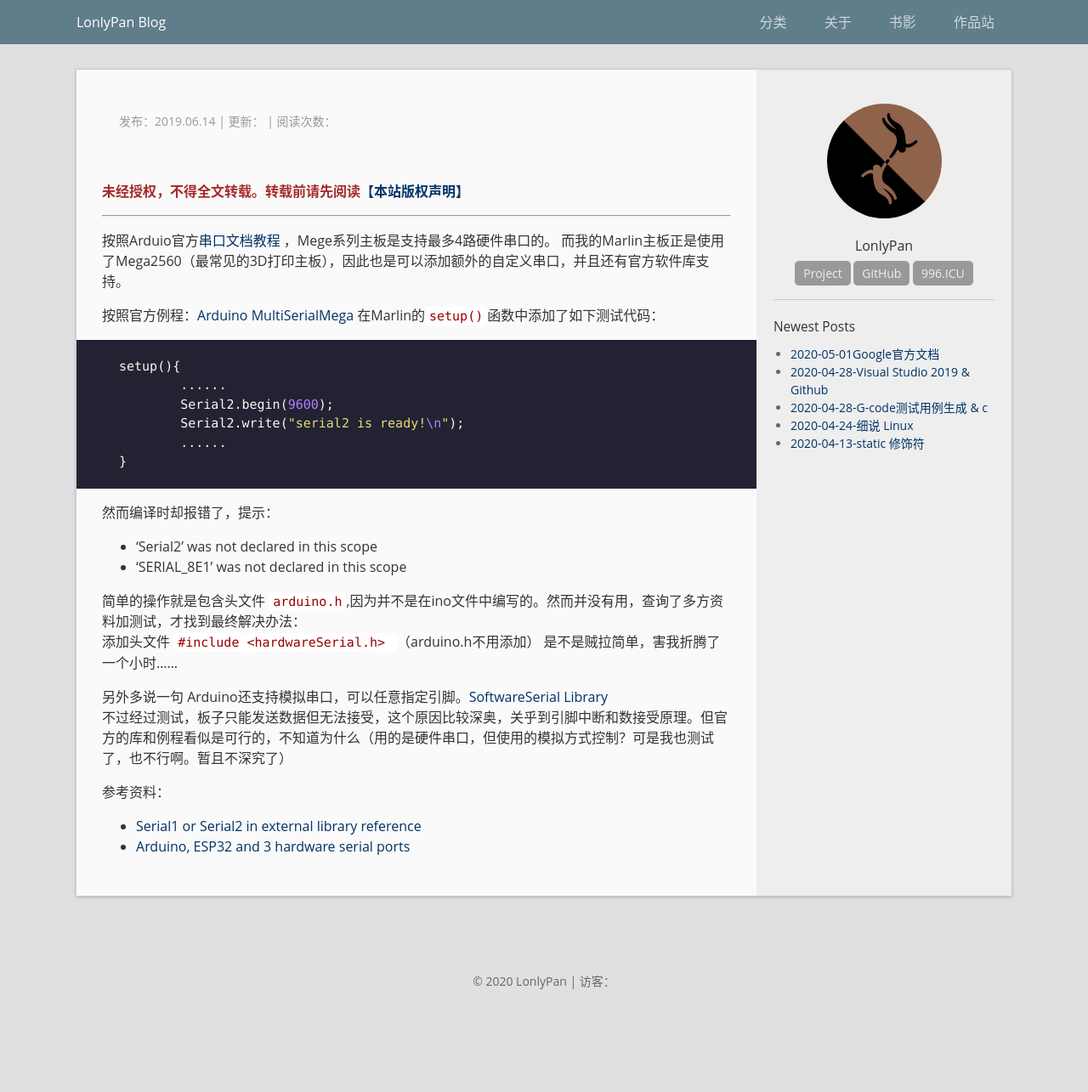
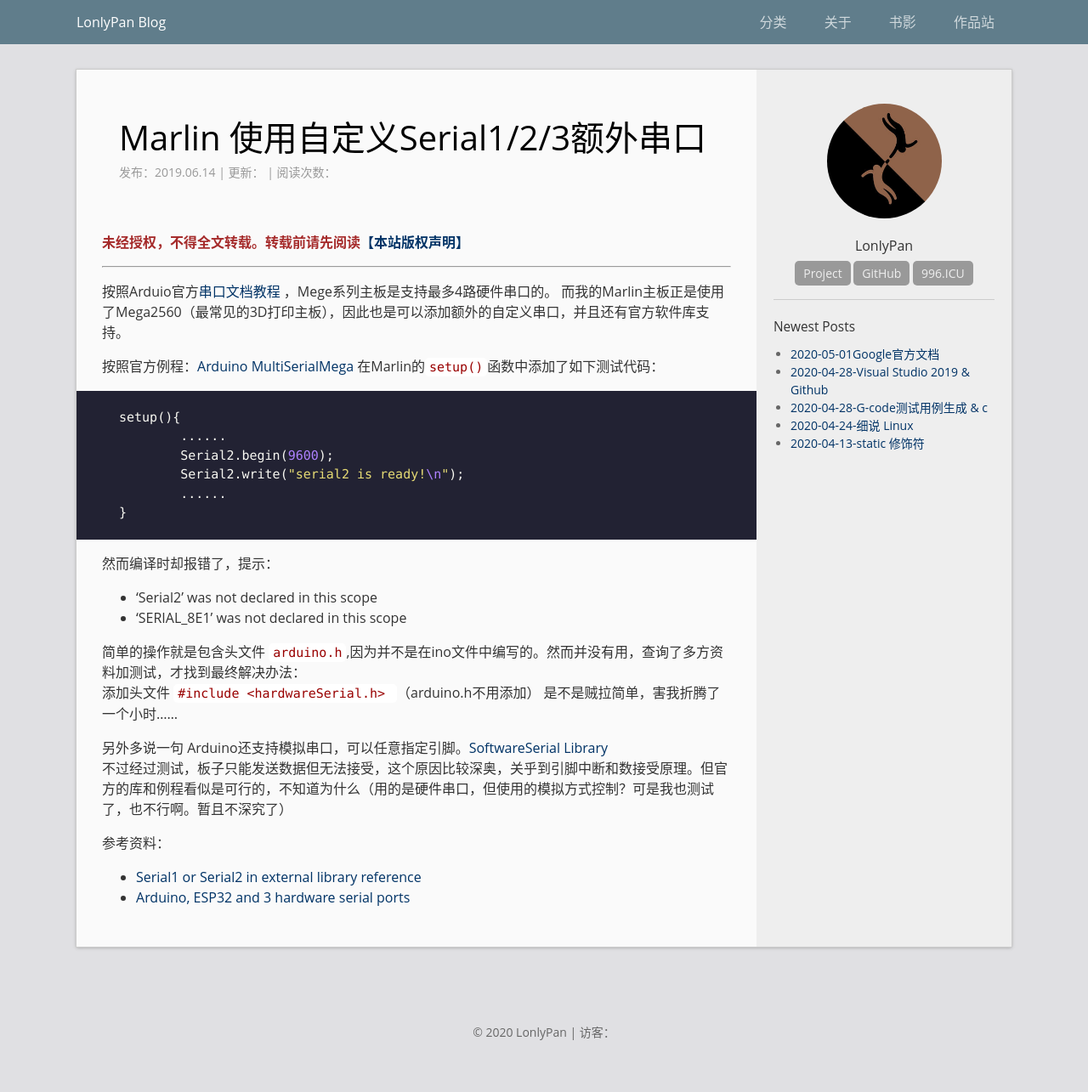
Before and after one commit to LonlyStack/LonlyPan.github.io, a Jekyll site: the page built from _posts/2019-06-14-Marlin使用自定义Serial2额外串口.md.md, in a window 1280 px wide. Shown: the whole page at 85% size. Built offline with Jekyll 4.4.1, drawn with Linux system fonts in a browser that asks for light colours; comment, search, counter and statistics services are not loaded; before the commit the page ends 1225 px from its top, so only the background shows below that.

Commit message:
修改文件: _posts/2019-06-14-Marlin使用自定义Serial2额外串口.md.md

```diff
--- a/_posts/2019-06-14-Marlin使用自定义Serial2额外串口.md.md
+++ b/_posts/2019-06-14-Marlin使用自定义Serial2额外串口.md.md
@@ -1,6 +1,7 @@
 ---
 layout: post
-title: "Marlin 使用自定义Serial1/2/3额外串口"
+show_title: "Marlin 使用自定义Serial1/2/3额外串口"
+title: "2019-6-14-Marlin 使用自定义Serial1/2/3额外串口"
 data: 2019-6-14 9:23
 categories:  arduino
 ---
```
